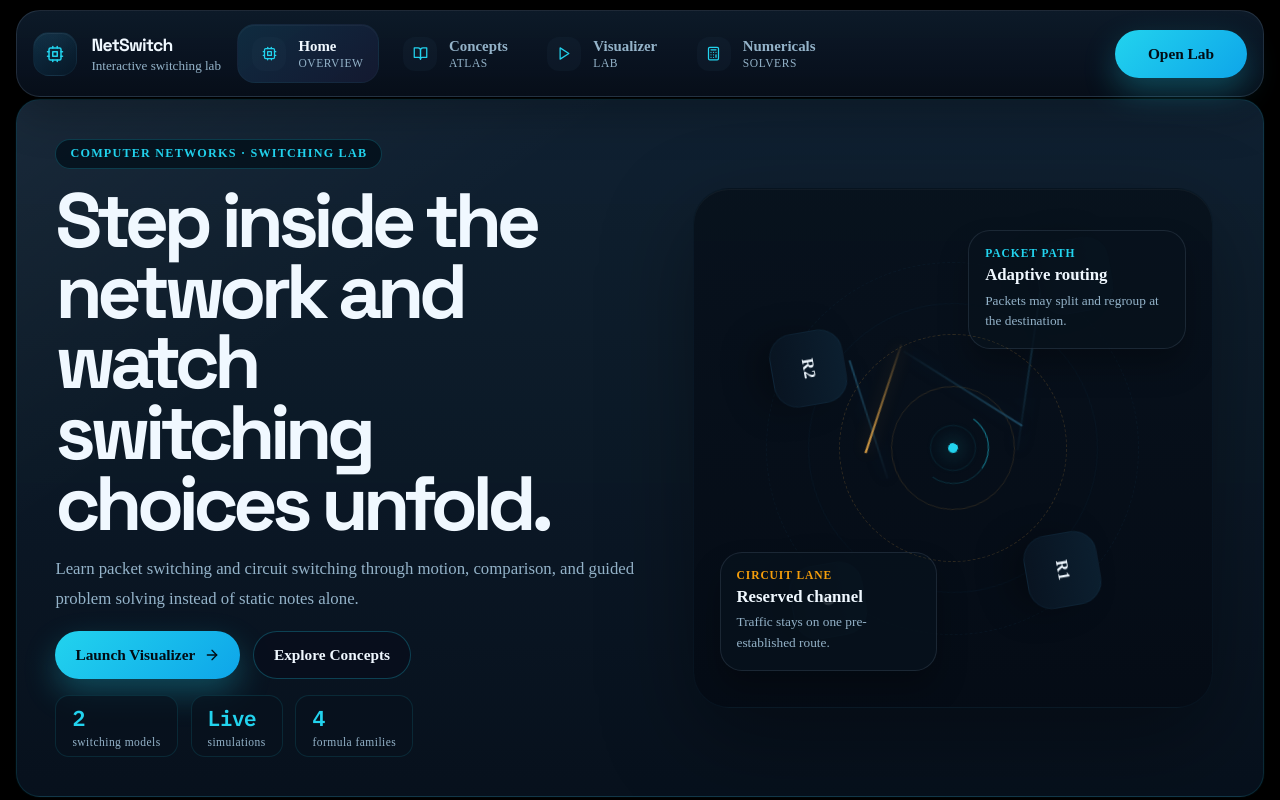
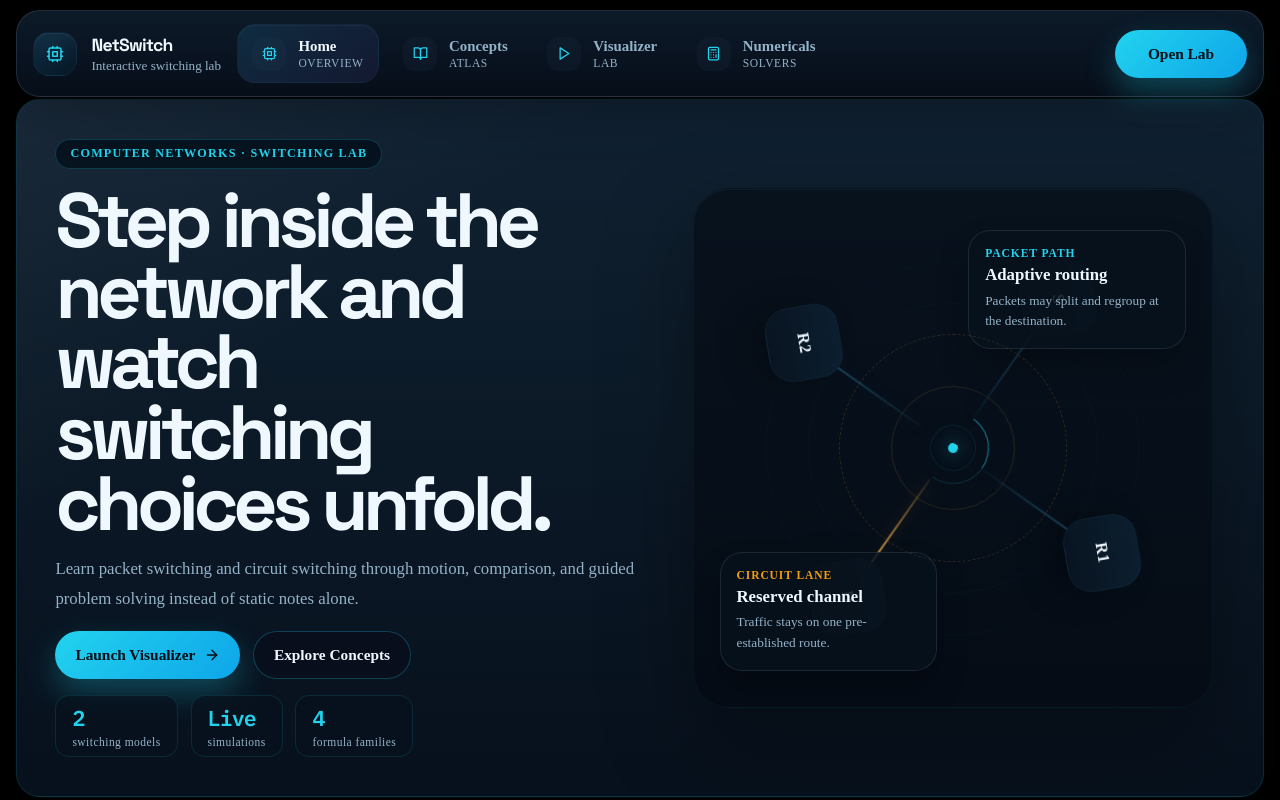
Before and after one commit to rakshit-737/packet-switching-app, a React (Vite) app: page / in a window 1280 px wide. Shown: the top 800 px of the page. Built offline with nearby package versions, Linux system fonts and the light colour scheme.

Commit message:
Fix rotation bug: reposition S/R1/R2/D nodes and links so they rotate with the topology
Agent-Logs-Url: https://github.com/rakshit-737/packet-switching-app/sessions/1a39a86d-63ec-491f-8d2f-88597010bbae

Co-authored-by: rakshit-737 <234573445+rakshit-737@users.noreply.github.com>

```diff
--- a/src/styles/Home.css
+++ b/src/styles/Home.css
@@ -100,31 +100,31 @@
 }
 
 .radar-link-one {
-  top: 28%;
-  left: 23%;
-  width: 31%;
-  transform: rotate(18deg);
+  top: 30%;
+  left: 30%;
+  width: 21%;
+  transform: rotate(45deg);
 }
 
 .radar-link-two {
-  top: 36%;
-  right: 25%;
-  width: 27%;
-  transform: rotate(132deg);
+  top: 30%;
+  left: 70%;
+  width: 21%;
+  transform: rotate(135deg);
 }
 
 .radar-link-three {
+  top: 70%;
   left: 30%;
-  bottom: 33%;
-  width: 24%;
-  transform: rotate(-8deg);
+  width: 21%;
+  transform: rotate(-45deg);
 }
 
 .radar-link-four {
-  right: 30%;
-  bottom: 33%;
-  width: 22%;
-  transform: rotate(-152deg);
+  top: 70%;
+  left: 70%;
+  width: 21%;
+  transform: rotate(-135deg);
   background: linear-gradient(90deg, rgba(255, 184, 77, 0.85), rgba(255, 184, 77, 0.08));
   box-shadow: 0 0 16px rgba(255, 184, 77, 0.24);
 }
@@ -145,22 +145,22 @@
 }
 
 .radar-node-a {
-  top: 14%;
-  left: 14%;
+  top: 18%;
+  left: 18%;
 }
 
 .radar-node-b {
-  top: 26%;
-  right: 16%;
+  top: 18%;
+  right: 18%;
 }
 
 .radar-node-c {
   bottom: 18%;
-  left: 23%;
+  left: 18%;
 }
 
 .radar-node-d {
-  bottom: 14%;
+  bottom: 18%;
   right: 18%;
 }
 
```
